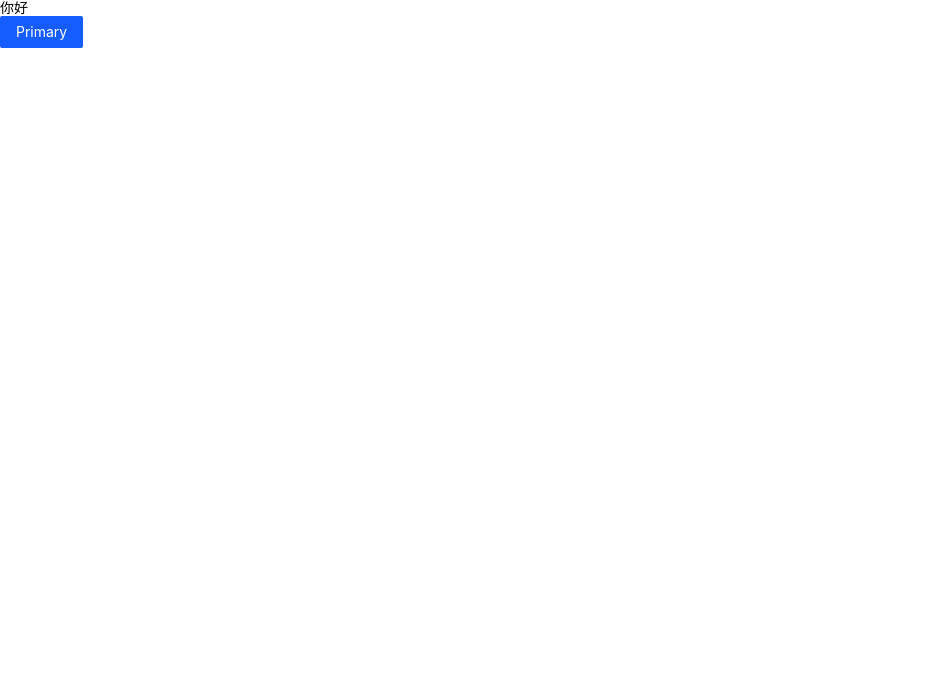
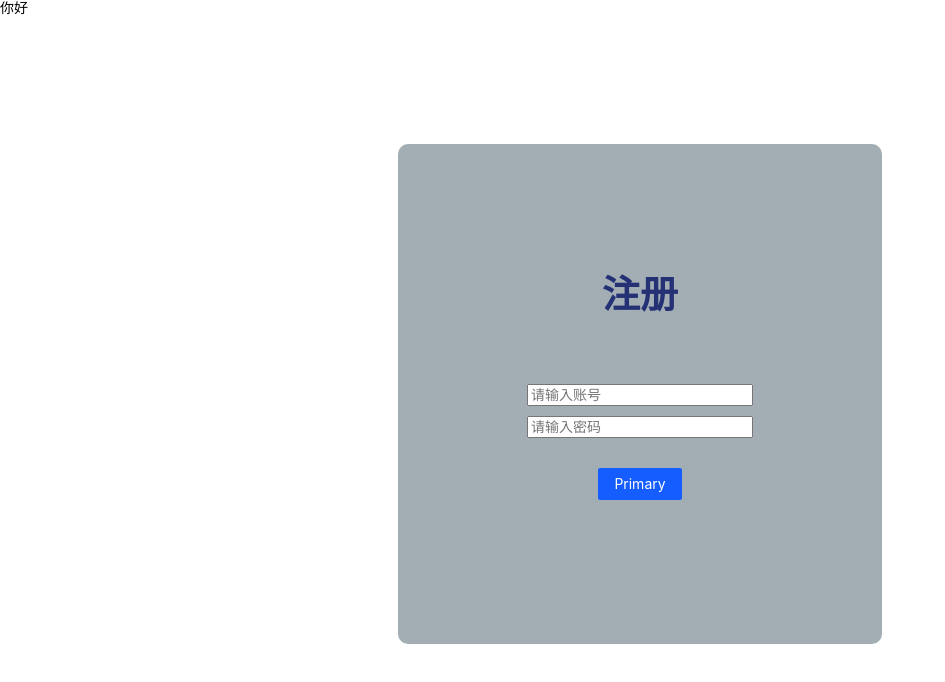
Before and after one commit to Alanyaeer/anoyoce-client, a Vue app: page /login in a window 1280 px wide. Shown: the top 682 px of the page, without its empty margins (0-945 px from the left). Built offline with nearby package versions, Linux system fonts and the light colour scheme.

Commit message:
write loginPage

```diff
--- a/src/views/login/loginPage.vue
+++ b/src/views/login/loginPage.vue
@@ -1,11 +1,45 @@
 <script setup>
+    // const login = new VueUseComponentsResolver({
+    //     el: '#login',
+    //     data:{
+    //         title: 'login'
+    //     }
+    // })
 </script>
 
 <template>
-    <div>
-        <a-button type="primary">Primary</a-button>
+    <div class="login">
+        <div class="head">注册</div>
+        <div class = "account"><input type="text" placeholder="请输入账号"></div>
+        <div><input type="password" placeholder="请输入密码"></div>
+        <div class="button1"><a-button type="primary">Primary</a-button></div>
     </div>
 </template>
 
 <style lang="scss" scoped>
+    .login{
+      width: 30%;
+      height: 400px;
+      background-color: #09263a60;
+      margin: auto;
+      margin-top: 10%;
+      text-align: center;
+      border-radius: 10px;
+      padding: 50px 50px;
+    }
+    .head{
+        font-size: 38px;
+        font-weight: 700;
+        text-align: center;
+        line-height: 200px;
+        color: #253175;
+    }
+    .account{
+        position: relative;
+        bottom: 10px;
+    }
+    .button1{
+        position: relative;
+        top: 30px;
+    }
 </style>
```
